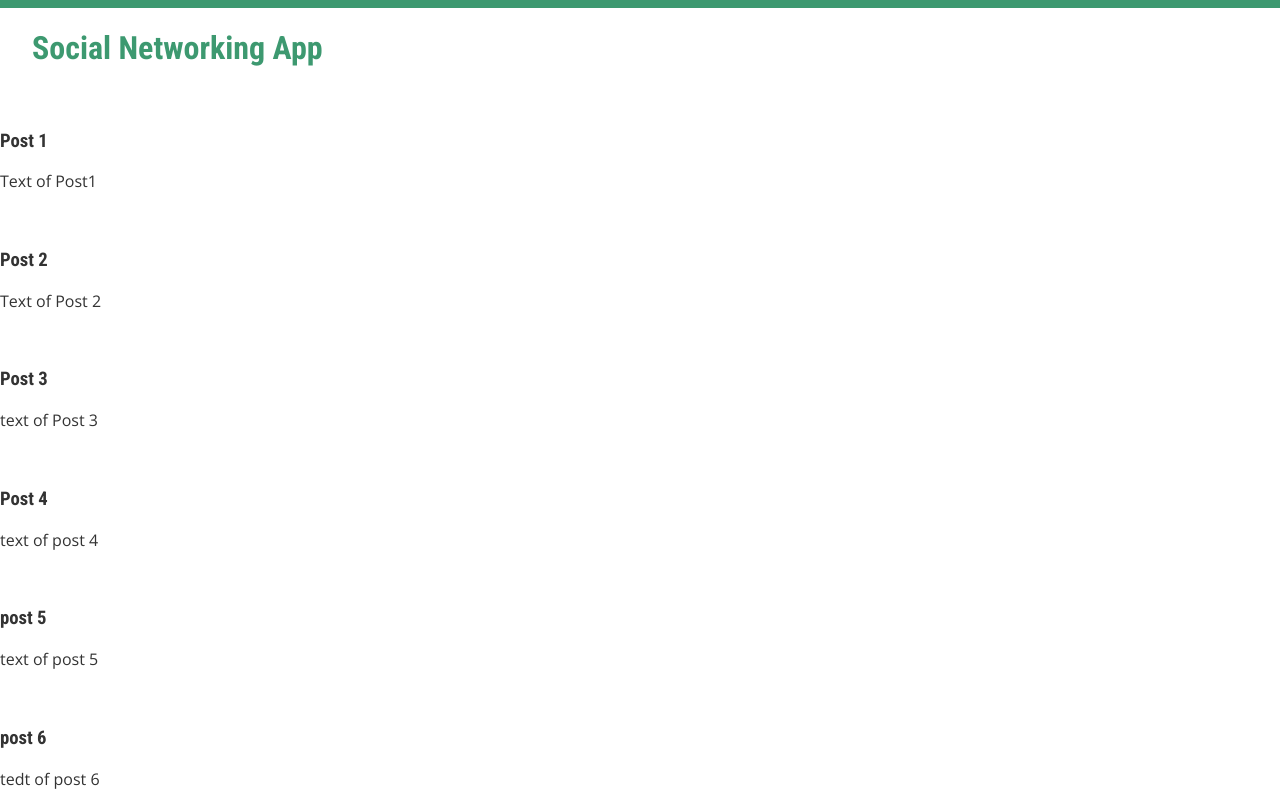
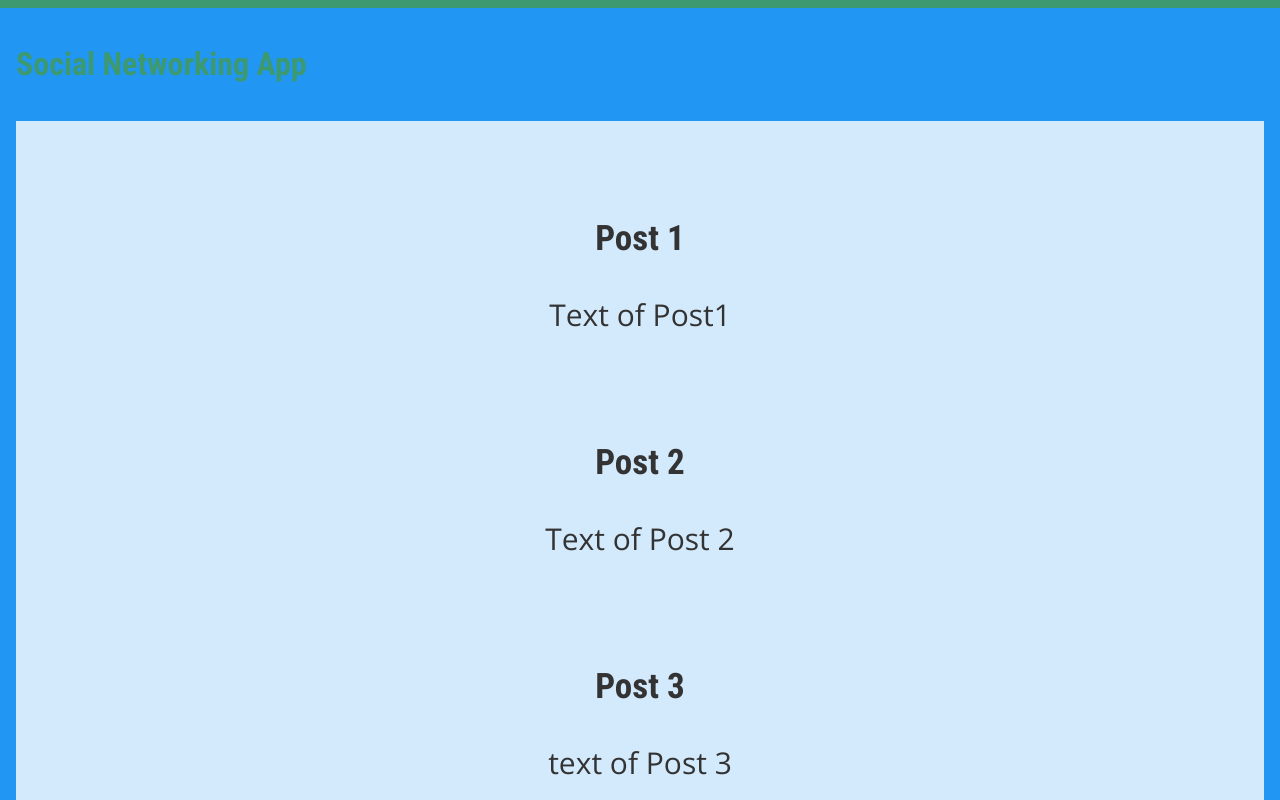
Before and after one commit to summerchill/playground, a React (Create React App) app in the folder playground/: page / in a window 1280 px wide. Shown: the top 800 px of the page. Built offline with nearby package versions, Linux system fonts and the light colour scheme.

Commit message:
Phil's commit

```diff
--- a/playground/src/App.js
+++ b/playground/src/App.js
@@ -8,7 +8,7 @@ import Footer from './components/Footer'
 class App extends Component {
   render() {
     return (
-      <div className="App">
+      <div className="App grid-container">
           <Header />
           <Content />
           <Footer />
--- a/playground/src/assets/styles/global.scss
+++ b/playground/src/assets/styles/global.scss
@@ -5,21 +5,26 @@ body{
     min-height: 100vh;
 }
 
-header{
-    padding: 0 2em;
+.item1 { grid-area: header; }
+.item3 { grid-area: content; }
+.item5 { grid-area: footer; }
+
+.grid-container {
+  display: grid;
+  grid-template-areas:
+    'header'
+    'content'
+    'footer';
+  grid-gap: 1em;
+  background-color: #2196F3;
+  padding: 1em;
 }
 
-content{
-    display: block;
-    max-width: 1024px;
-    padding: 2em;
-}
-
-footer{
-    background: $textColor;
-    color: white;
-    padding: 2em;
-    text-align: center;
+.grid-container > div {
+  background-color: rgba(255, 255, 255, 0.8);
+  text-align: center;
+  padding: 20px 0;
+  font-size: 30px;
 }
 
 h1, h2, h3, h4{
```
